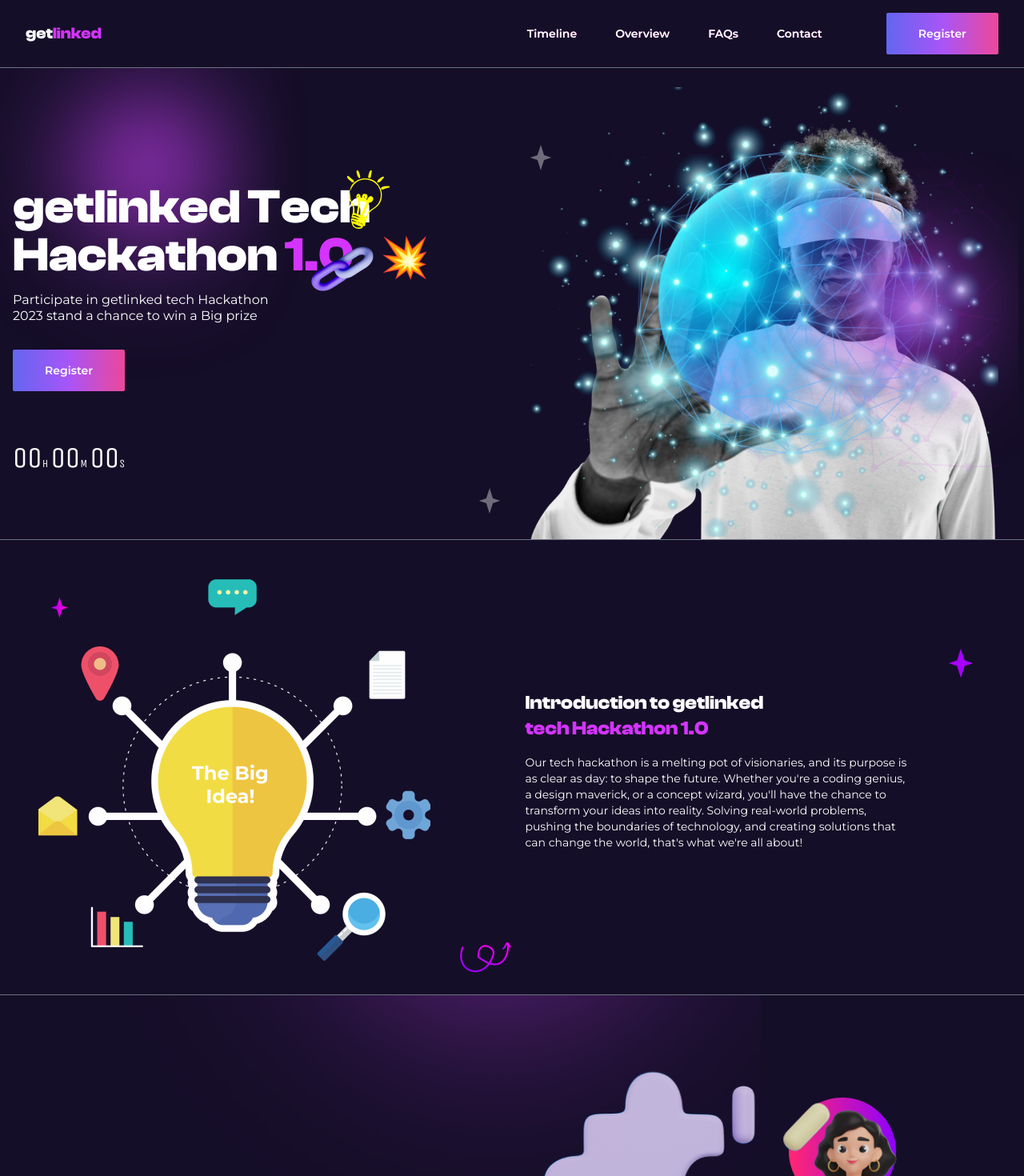
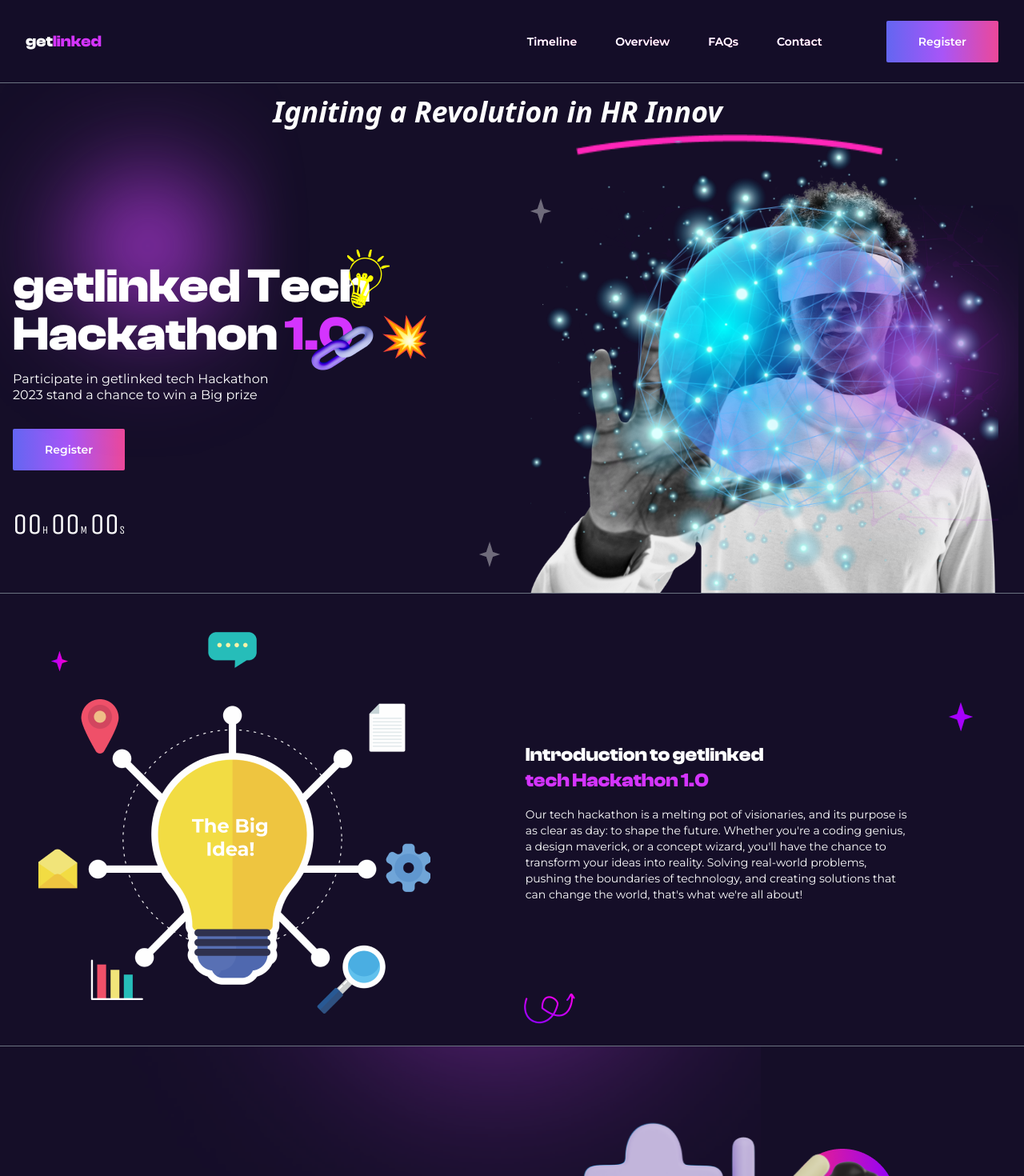
Before and after one commit to thamesblanq/getLinked, a React (Vite) app: page / in a window 1280 px wide. Shown: the top 1470 px of the page at 80% size. Built offline with nearby package versions, Linux system fonts and the light colour scheme; the HTML template or start-up script is replaced by a standard one.

Commit message:
Text effect addition

```diff
--- a/package.json
+++ b/package.json
@@ -14,7 +14,8 @@
     "react": "^18.2.0",
     "react-dom": "^18.2.0",
     "react-icons": "^4.11.0",
-    "react-router-dom": "^6.16.0"
+    "react-router-dom": "^6.16.0",
+    "react-type-animation": "^3.1.0"
   },
   "devDependencies": {
     "@types/react": "^18.2.15",
--- /dev/null
+++ b/src/components/AnimatedText.jsx
@@ -0,0 +1,27 @@
+import { TypeAnimation } from "react-type-animation"
+
+const AnimatedText = () => {
+  return (
+    <>
+        <TypeAnimation
+            sequence={[
+                // Same substring at the start will only be typed out once, initially
+                'Igniting a Revolution in HR Innovation',
+                1000, // wait 1s before replacing "Mice" with "Hamsters"
+                'Igniting a Revolution in',
+                1000,
+                'Igniting a Revolution in HR....',
+                1000,
+                'Igniting a Revolution in HR Innovation',
+                1000
+            ]}
+            wrapper="span"
+            speed={75}
+            className="absolute top-4 max-md:top-8 text-white italic font-bold text-xl px-4 max-sm:w-[80vw] md:text-2xl lg:text-4xl"
+            repeat={Infinity}
+        />
+    </>
+  )
+}
+
+export default AnimatedText
--- a/src/components/Content.jsx
+++ b/src/components/Content.jsx
@@ -27,10 +27,12 @@ import reward from '../images/rewards.png';
 import partner from '../images/partner.png';
 import padlock from '../images/padlock.png';
 import privacy from '../images/privacy.png';
+import bentline from '../images/bentline.png';
 
 
 import Accordion from './Accordion';
 import { FaCheckCircle } from 'react-icons/fa';
+import AnimatedText from './AnimatedText';
 
 
 
@@ -38,9 +40,11 @@ import { FaCheckCircle } from 'react-icons/fa';
 
 const Main = () => {
   return (
-    <main className='-z-50'>
-        <section className='flex flex-col md:flex-row justify-around items-center border-b border-b-gray-500 px-8 pt-16 pl-4 overflow-hidden'>
-            <div className='h-[50vh] w-[80%] md:w-auto md:h-auto flex flex-col justify-center items-center md:items-start md:justify-start relative mb-20 md:mb-0'>
+    <main className='-z-50 mt-[13vh] md:mt-[10vh] lg:mt-[13vh]'>
+        <section className='flex flex-col md:flex-row justify-around items-center border-b border-b-gray-500 px-8 pt-16 pl-4 overflow-hidden relative'>
+            <AnimatedText />
+            <img src={bentline} className='absolute top-16 md:top-16 w-[25%] md:w-[30%] md:right-44'></img>
+            <div className='h-[50vh] w-[80%] md:w-[90%] lg:w-auto md:h-auto flex flex-col justify-center items-center md:items-start md:justify-start relative mb-20 md:mb-0 mt-28'>
                 <img src={purpleLens} className='absolute -top-24 -left-60 md:-top-60 md:-left-32 blur-xl w-[70%]'></img>
                 <img src={star} className='block absolute bottom-8 left-44 md:hidden'></img>
                 <img src={star} className='block absolute top-8 left-32 md:hidden'></img>
@@ -54,10 +58,10 @@ const Main = () => {
 
                 <Button />
 
-                <div className='text-sm text-white font-unica mt-16'><span className='text-4xl md:text-4xl'>00</span>H <span className='text-4xl md:text-4xl'>00</span>M <span className='text-4xl md:text-4xl'>00</span>S</div>
+                <div className='text-sm text-white font-unica mt-12 pb-4'><span className='text-4xl md:text-4xl'>00</span>H <span className='text-4xl md:text-4xl'>00</span>M <span className='text-4xl md:text-4xl'>00</span>S</div>
             </div>
 
-            <div className='relative'>
+            <div className='relative mt-4 md:mt-12'>
                 <img src={man} className='grayscale order-3'></img>
                 <img src={star} className='absolute bottom-8 -left-16'></img>
                 <img src={star} className='absolute top-8 -left-0'></img>
@@ -71,12 +75,12 @@ const Main = () => {
         <section className='flex flex-col items-center justify-center border-b border-b-gray-500'>
 
 
-                <div className='flex flex-col md:flex-row items-center md:h-[40vh] lg:h-[70vh] px-4 mt-8 md:mt-2 md:gap-8 gap-y-8 py-6 md:py-4 relative'>
+                <div className='flex flex-col md:flex-row items-center px-4 mt-8 md:mt-2 md:gap-8 gap-y-8 py-6 md:py-10 relative'>
                     <img src={smallStar} className='absolute bottom-32 right-8 md:top-16 md:left-16'></img>
                     <img src={bigStar} className='absolute right-96 top-32 md:top-32 md:right-16'></img>
-                    <img src={arrow}  className='absolute bottom-80 md:bottom-4 md:right-[40rem]'></img>
+                    <img src={arrow}  className='absolute bottom-[22rem] md:bottom-4 md:right-[35rem] max-sm:w-[10%]'></img>
 
-                    <div className='md:w-1/2 md:pl-8'>
+                    <div className='md:w-1/2 md:pl-8 px-4'>
                         <img src={bigIdea} className=''></img>
 
                     </div>
@@ -132,7 +136,7 @@ const Main = () => {
 
 
                 <img src={ellipse} className='hidden md:block absolute top-32 left-28 z-10 md:top-56 md:left-16 lg:left-28 lg:top-32'></img>
-                <img src={attr} className='z-40 w-[50%] max-lg:w-[50%]'></img>
+                <img src={attr} className='z-40 w-full md:w-[40%] lg:w-full px-4'></img>
                 <img src={purpleLens} className='absolute -bottom-32 left-16 md:bottom-16 md:-left-64 opacity-75'></img>
                 <img src={purpleLens} className='absolute md:top-0  md:-right-64 opacity-75'></img>
                 <img src={whiteStar} className='absolute bottom-16 left-64'></img>
@@ -142,34 +146,34 @@ const Main = () => {
                 <div className='flex flex-col gap-2 px-8  gap-y-4 mb-4'>
                     <h1 className='font-clash text-white text-2xl w-full lg:w-auto'>Judging Criteria <span className='text-span'>Key attributes</span></h1>
 
-                    <div className='lg:w-[80%]'>
-                        <p className='text-white font-montserrat text-sm my-2 mb-4'><span className='text-span font-bold'>Innovation and Creativity:</span> Evaluate the uniqueness and creativity of the
+                    <div className='md:w-full lg:w-auto'>
+                        <p className='text-white font-montserrat text-sm md:text-xs lg:text-sm my-2 mb-4'><span className='text-span font-bold'>Innovation and Creativity:</span> Evaluate the uniqueness and creativity of the
                             solution. Consider whether it addresses a real-world problem in a novel
                             way or introduces innovative features.
                         </p>
 
-                        <p className='text-white font-montserrat text-sm my-2 mb-4'><span  className='text-span font-bold'>Functionality:</span> Assess how well the solution works. Does it perform its
+                        <p className='text-white font-montserrat text-sm md:text-xs lg:text-sm my-2 mb-4'><span  className='text-span font-bold'>Functionality:</span> Assess how well the solution works. Does it perform its
                             intended functions effectively and without major issues? Judges would
                             consider the completeness and robustness of the solution.
                         </p>
 
-                        <p className='text-white font-montserrat text-sm my-2 mb-4'><span  className='text-span font-bold'>Impact and Relevance:</span> Determine the potential impact of the solution
+                        <p className='text-white font-montserrat text-sm md:text-xs lg:text-sm my-2 mb-4'><span  className='text-span font-bold'>Impact and Relevance:</span> Determine the potential impact of the solution
                             in the real world. Does it address a significant problem, and is it relevant
                             to the target audience? Judges would assess the potential social,
                             economic, or environmental benefits.
                         </p>
 
-                        <p className='text-white font-montserrat text-sm my-2 mb-4'><span  className='text-span font-bold'>Technical Complexity:</span> Evaluate the technical sophistication of the solution.
+                        <p className='text-white font-montserrat text-sm md:text-xs lg:text-sm my-2 mb-4'><span  className='text-span font-bold'>Technical Complexity:</span> Evaluate the technical sophistication of the solution.
                             Judges would consider the complexity of the code, the use of advanced
                             technologies or algorithms, and the scalability of the solution.
                         </p>
 
-                        <p className='text-white font-montserrat text-sm my-2 mb-4'><span  className='text-span font-bold'>Adherence to Hackathon Rules:</span> Judges will Ensure that the team adhered
+                        <p className='text-white font-montserrat text-sm md:text-xs lg:text-sm my-2 mb-4'><span  className='text-span font-bold'>Adherence to Hackathon Rules:</span> Judges will Ensure that the team adhered
                             to the rules and guidelines of the hackathon, including deadlines, use of
                             specific technologies or APIs, and any other competition-specific requirements.
                         </p>
 
-                        <button className='py-4 px-10 text-white font-montserrat text-sm bg-gradient-to-r from-indigo-500 via-purple-500 to-pink-500 rounded-sm font-semibold cursor-pointer my-2'>Read More</button>
+                        <button className='py-4 px-10 text-white font-montserrat text-sm md:text-xs lg:text-sm bg-gradient-to-r from-indigo-500 via-purple-500 to-pink-500 rounded-sm font-semibold cursor-pointer my-2'>Read More</button>
 
                     </div>
 
--- a/src/components/Dropdown.jsx
+++ b/src/components/Dropdown.jsx
@@ -3,7 +3,7 @@ import { Link } from "react-router-dom";
 
 const Dropdown = ({ setShow }) => {
   return (
-    <div className="md:hidden flex flex-col gap-4 bg-[#150E28] fixed top-0 right-0 w-full h-full animate-open-menu px-4 z-50 overflow-hidden ">
+    <div className="md:hidden flex flex-col gap-4 bg-black/95 fixed top-0 right-0 w-full h-full animate-open-menu px-4 z-50 overflow-hidden ">
         <FaTimes className="font-semibold font-montserrat text-4xl mt-2 mr-4 cursor-pointer absolute right-0 top-2 hover:text-span/25 text-span" onClick={() => setShow((prev) => !prev)} />
         <nav className="flex flex-col gap-4 mt-16 items-start">
           <ul className="flex flex-col gap-y-5">
--- a/src/components/Header.jsx
+++ b/src/components/Header.jsx
@@ -9,7 +9,7 @@ const Header = () => {
   const[show, setShow] = useState(false)
 
   return (
-    <header className='flex justify-between items-center px-8  py-4 border-b border-b-gray-500 z-50'>
+    <header className='flex justify-between items-center px-8  py-4 border-b border-b-gray-500 z-50 bg-[#150E28]/90 fixed w-full h-[13vh] md:h-[10vh] lg:h-[13vh]'>
         <Logo />
 
         <FaBars className='text-white block text-2xl md:hidden cursor-pointer' onClick={() => setShow(prev => !prev)}/>
--- a/src/components/Layout.jsx
+++ b/src/components/Layout.jsx
@@ -4,7 +4,7 @@ import { Outlet } from "react-router-dom";
 
 const Layout = () => {
   return (
-    <div className="bg-[#150E28] overflow-hidden">
+    <div className="bg-[#150E28] overflow-hidden relative">
         <Header />
         <Outlet />
         <Footer />
```
Also changed, not shown: src/images/bentline.png (added), 1 other file (tests, documents, lock files or other folders).
